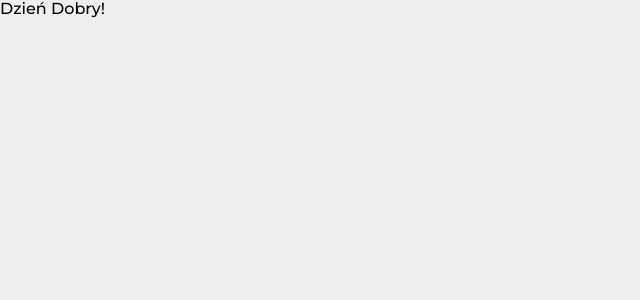
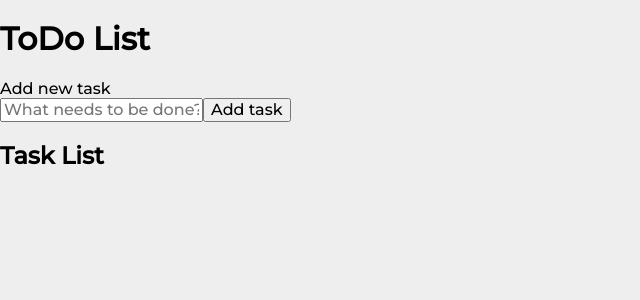
Before and after one commit to kamilszewczyk0/ToDo_List_React, a React (Create React App) app: page / in a window 1280 px wide. Shown: the top 300 px of the page, without its empty margins (0-640 px from the left). Built offline with nearby package versions, Linux system fonts and the light colour scheme.

Commit message:
added html  template and transformed to JSX

```diff
--- a/src/App.js
+++ b/src/App.js
@@ -1,7 +1,30 @@
 import React from "react";
 
 function App() {
-  return <div>Dzień Dobry!</div>;
+  return (
+    <div>
+      <main className="container">
+        <section className="section">
+          <h1 className="section__header--main">ToDo List</h1>
+          <label className="section__label">Add new task</label>
+          <form className="section__form js-form">
+            <input
+              className="section__input js-newTask"
+              placeholder="What needs to be done?"
+            />
+            <button className="section__btn js-addNewTaskBtn">Add task</button>
+          </form>
+        </section>
+        <section className="section">
+          <section className="section__header">
+            <h2 className="section__title">Task List</h2>
+            <div className="buttons js-buttons"></div>
+          </section>
+          <ul className="section__list js-tasks"></ul>
+        </section>
+      </main>
+    </div>
+  );
 }
 
 export default App;
```
